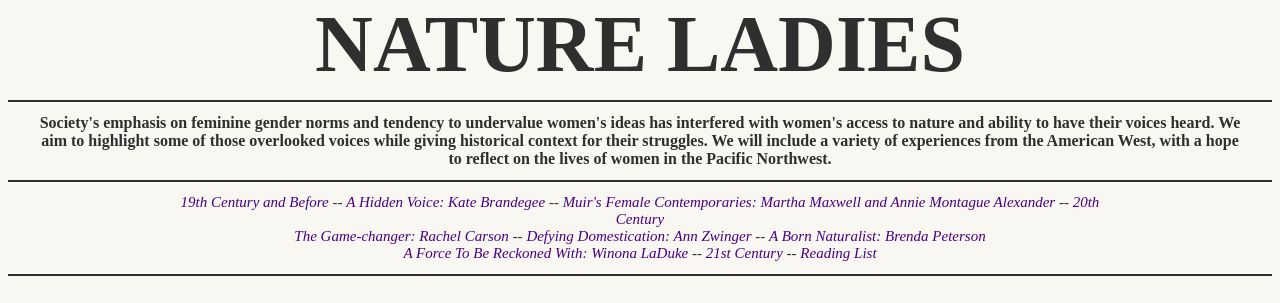
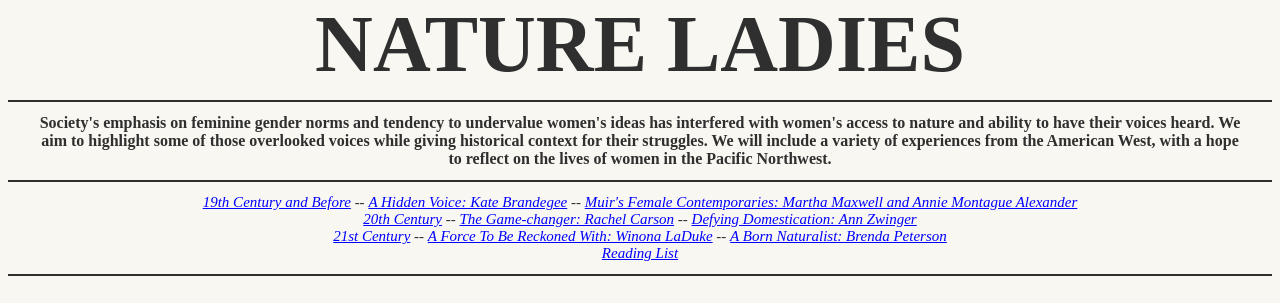
Before and after one commit to eywolfe/Women-and-the-Environment, a plain HTML site: page index.html in a window 1280 px wide. Shown: the top 303 px of the page. Drawn offline with Linux system fonts and the light colour scheme.

Commit message:
reformatting links

```diff
--- a/index.html
+++ b/index.html
@@ -20,15 +20,16 @@
         <div style="width:75%; display:table; margin:0 auto">
             <a href="#19thCentury">19th Century and Before</a> --
             <a href="#Brandegee">A Hidden Voice: Kate Brandegee</a> --
-            <a href="#Contemporaries">Muir's Female Contemporaries: Martha Maxwell and Annie Montague Alexander</a> --
-            <a href="#20thCentury">20th Century</a>
+            <a href="#Contemporaries">Muir's Female Contemporaries: Martha Maxwell and Annie Montague Alexander</a>
             <br>
+            <a href="#20thCentury">20th Century</a> --
             <a href="#Carson">The Game-changer: Rachel Carson</a> --
-            <a href="#Zwinger">Defying Domestication: Ann Zwinger</a> --
+            <a href="#Zwinger">Defying Domestication: Ann Zwinger</a>
+            <br>
+            <a href="#21stCentury">21st Century</a> --
+            <a href="#LaDuke">A Force To Be Reckoned With: Winona LaDuke</a> --
             <a href="#Peterson">A Born Naturalist: Brenda Peterson</a>
             <br>
-            <a href="#LaDuke">A Force To Be Reckoned With: Winona LaDuke</a> --
-            <a href="#21stCentury">21st Century</a> --
             <a href="#ReadingList">Reading List</a>
         </div>
     </div>
--- a/style.css
+++ b/style.css
@@ -21,10 +21,10 @@ p{
 }
 
 p a {
-    text-decoration: none;
+    text-decoration: underline;
     font-style: italic;
     font-weight: bold;
-    color: #4B0082;
+    color: blue;
 }
 
 .head{
@@ -50,8 +50,8 @@ p a {
 }
 
 .subhead2 a{
-    color:  #4B0082;
-    text-decoration: none;
+    color:  blue;
+    text-decoration: underline;
     font-style: italic;
 }
 
```
